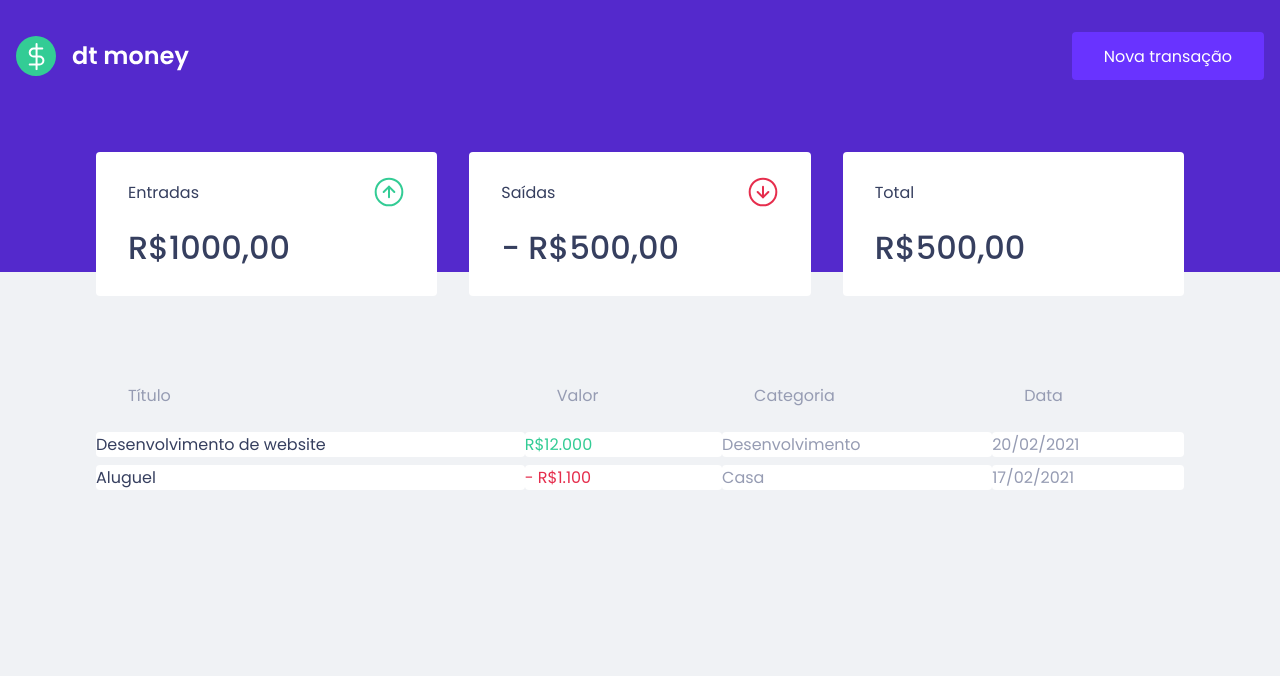
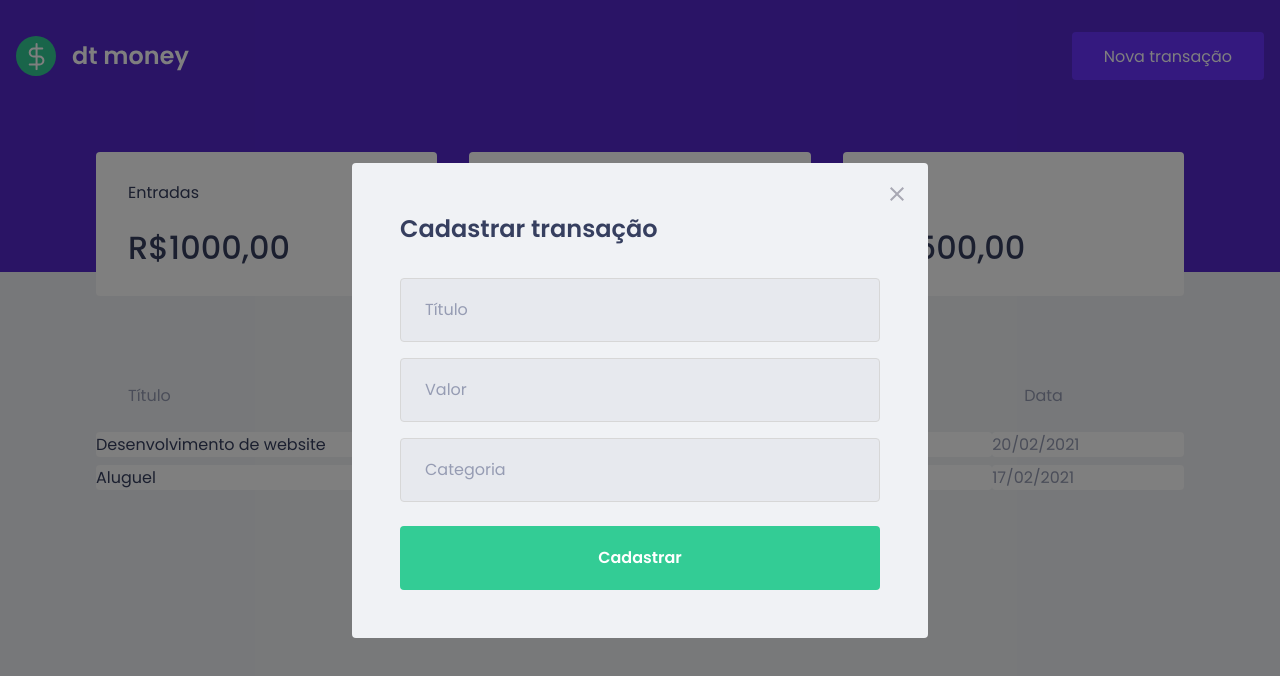
Before and after one commit to eduardojrsilva/dtmoney, a React (Create React App) app in the folder dtmoney/: page / in a window 1280 px wide. Both pictures are taken after a click on the button "Nova transação". Shown: the top 676 px of the page. Built offline with nearby package versions, Linux system fonts and the light colour scheme; no server answers; what miragejs would draw is missing.

Commit message:
creating new transaction modal

```diff
--- a/dtmoney/package.json
+++ b/dtmoney/package.json
@@ -7,6 +7,7 @@
     "miragejs": "^0.1.43",
     "react": "^18.0.0",
     "react-dom": "^18.0.0",
+    "react-modal": "^3.14.4",
     "react-scripts": "5.0.1",
     "styled-components": "^5.3.5",
     "web-vitals": "^2.1.0"
@@ -19,6 +20,7 @@
     "@types/node": "^16.7.13",
     "@types/react": "^18.0.0",
     "@types/react-dom": "^18.0.0",
+    "@types/react-modal": "^3.13.1",
     "@types/styled-components": "^5.1.25",
     "typescript": "^4.4.2"
   },
--- a/dtmoney/src/App.tsx
+++ b/dtmoney/src/App.tsx
@@ -1,12 +1,32 @@
+import { useState } from 'react';
+import Modal from 'react-modal';
+
 import { Dashboard } from "./components/Dashboard";
 import { Header } from "./components/Header";
+import { NewTransactionModal } from './components/NewTransactionModal';
+
 import { GlobalStyle } from "./styles/global";
 
+Modal.setAppElement('#root');
+
 export function App() {
+  const [isNewTransactionModalOpen, setIsNewTransactionModalOpen] = useState(false);
+
+  function handleOpenNewTransctionModal() {
+    setIsNewTransactionModalOpen(true);
+  }
+
+  function handleCloseNewTransctionModal() {
+    setIsNewTransactionModalOpen(false);
+  }
+
   return (
     <>
-      <Header />
+      <Header onOpenNewTransactionModal={handleOpenNewTransctionModal} />
       <Dashboard />
+
+      <NewTransactionModal isOpen={isNewTransactionModalOpen} onRequestClose={handleCloseNewTransctionModal} />
+
       <GlobalStyle />
     </>
   );
--- a/dtmoney/src/components/Header/index.tsx
+++ b/dtmoney/src/components/Header/index.tsx
@@ -2,12 +2,16 @@ import logoImg from '../../assets/logo.svg';
 
 import { Container, Content } from './styles';
 
-export function Header() {
+interface HeaderProps {
+  onOpenNewTransactionModal: () => void;
+}
+
+export function Header({ onOpenNewTransactionModal }: HeaderProps) {
   return (
     <Container>
       <Content>
         <img src={logoImg} alt="dt money" />
-        <button type="button">
+        <button type="button" onClick={onOpenNewTransactionModal}>
           Nova transação
         </button>
       </Content>
--- /dev/null
+++ b/dtmoney/src/components/NewTransactionModal/index.tsx
@@ -0,0 +1,39 @@
+import Modal from 'react-modal';
+import closeImg from '../../assets/close.svg';
+import { Container } from './styles';
+
+interface NewTransactionModalProps {
+  isOpen: boolean;
+  onRequestClose: () => void;
+}
+
+export function NewTransactionModal({ isOpen, onRequestClose}: NewTransactionModalProps) {
+  return (
+    <Modal
+      isOpen={isOpen}
+      onRequestClose={onRequestClose}
+      overlayClassName="react-modal-overlay"
+      className="react-modal-content"
+    >
+      <button
+        type="button"
+        onClick={onRequestClose}
+        className="react-modal-close"
+      >
+        <img src={closeImg} alt="Fechar modal" />
+      </button>
+
+      <Container>
+        <h2>Cadastrar transação</h2>
+
+        <input placeholder="Título" />
+
+        <input type="number" placeholder="Valor" />
+
+        <input placeholder="Categoria" />
+
+        <button type="submit">Cadastrar</button>
+      </Container>
+    </Modal>
+  );
+}
--- /dev/null
+++ b/dtmoney/src/components/NewTransactionModal/styles.ts
@@ -0,0 +1,49 @@
+import styled from "styled-components";
+
+export const Container = styled.form`
+  h2 {
+    color: var(--text-title);
+    font-size: 1.5rem;
+    margin-bottom: 2rem;
+  }
+
+  input {
+    width: 100%;
+    padding: 0 1.5rem;
+    height: 4rem;
+    border-radius: 0.25rem;
+
+    border: 1px solid #d7d7d7;
+    background: #e7e9ee;
+
+    font-weight: 400;
+    font-size: 1rem;
+
+    &::placeholder {
+      color: var(--text-body);
+    }
+
+    & + input {
+      margin-top: 1rem;
+    }
+  }
+
+  button[type="submit"] {
+    width: 100%;
+    padding: 0 1.5rem;
+    height: 4rem;
+    background: var(--green);
+    color: #fff;
+    border-radius: 0.25rem;
+    border: 0;
+    font-size: 1rem;
+    margin-top: 1.5rem;
+    font-weight: 600;
+
+    transition: filter 0.2s;
+
+    &:hover {
+      filter: brightness(0.9);
+    }
+  }
+`;
--- a/dtmoney/src/styles/global.ts
+++ b/dtmoney/src/styles/global.ts
@@ -53,4 +53,41 @@ export const GlobalStyle = createGlobalStyle`
     opacity: 0.6;
     cursor: not-allowed;
   }
+
+  .react-modal-overlay {
+    background: rgba(0, 0, 0, 0.5);
+
+    position: fixed;
+    top: 0;
+    bottom: 0;
+    right: 0;
+    left: 0;
+
+    display: flex;
+    align-items: center;
+    justify-content: center;
+  }
+
+  .react-modal-content {
+    width: 100%;
+    max-width: 576px;
+    background: var(--background);
+    padding: 3rem;
+    position: relative;
+    border-radius: 0.25rem;
+  }
+
+  .react-modal-close {
+    position: absolute;
+    right: 1.5rem;
+    top: 1.5rem;
+    border: 0;
+    background: transparent;
+
+    transition: filter 0.2s;
+
+    &:hover {
+      filter: brightness(0.8);
+    }
+  }
 `
```
